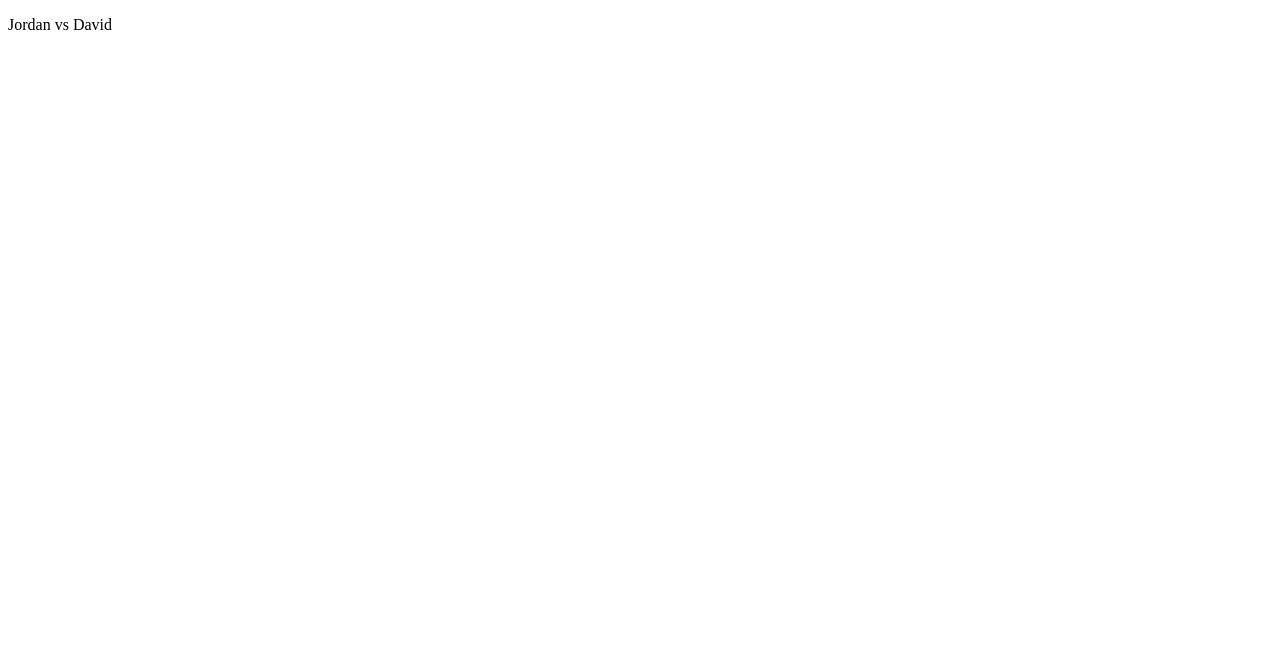
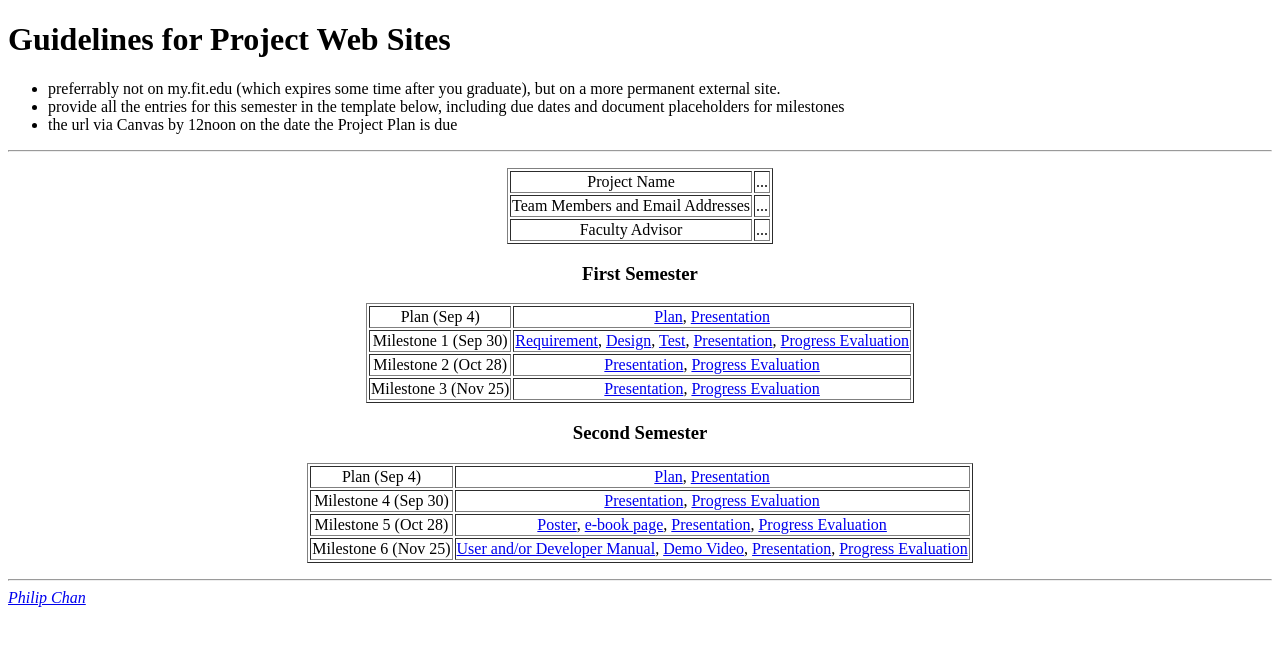
Before and after one commit to moura-pedro/fit.scheduleplanner.github.io, a plain HTML site: page index.html in a window 1280 px wide. Drawn offline with Linux system fonts and the light colour scheme.

Commit message:
Update index.html

```diff
--- a/index.html
+++ b/index.html
@@ -1,9 +1,74 @@
 <!DOCTYPE html>
-<html>
-    <head>
-        <title>Our Project</title>
-    </head>
-    <body>
-        <p>Jordan vs David </p>
-    </body>
-</html>
+<html><head>
+<title></title>
+</head>
+
+<body>
+<h1>Guidelines for Project Web Sites</h1>
+<ul>
+  <li>preferrably not on my.fit.edu (which expires some time after you graduate), but
+    on a more permanent external site.
+  </li><li>provide all the entries for this semester in the template below,
+    including due dates and document placeholders for milestones
+  </li><li>the url via Canvas by 12noon on the date the Project Plan is due
+</li></ul>
+<p>
+</p><hr>
+<p>
+</p><center>
+      <table border="1"><tbody>
+	<tr align="center">
+          <td>Project Name</td>
+          <td>...</td>
+	</tr><tr align="center">
+          <td>Team Members and Email Addresses</td>
+          <td>...</td>
+	</tr><tr align="center">
+          <td>Faculty Advisor</td>
+          <td>...</td></tr>
+      </tbody></table>
+</center>
+<p>
+</p><center>
+<h3>First Semester</h3>
+      <table border="1"><tbody>
+	<tr align="center">
+          <td>Plan (Sep 4)</td>
+          <td><a href="plan1.pdf">Plan</a>, <a href="plan1Pres.pdf">Presentation</a></td>
+	</tr><tr align="center">
+          <td>Milestone 1 (Sep 30)</td>
+          <td><a href="requirement.pdf">Requirement</a>, <a href="design.pdf">Design</a>, <a href="test.pdf">Test</a>, <a href="milestone1.pdf">Presentation</a>, <a href="eval1.pdf">Progress Evaluation</a></td>
+	</tr><tr align="center">
+          <td>Milestone 2 (Oct 28)</td>
+          <td><a href="milestone3.pdf">Presentation</a>, <a href="eval2.pdf">Progress Evaluation</a></td></tr>
+	<tr align="center">
+          <td>Milestone 3 (Nov 25)</td>
+          <td><a href="milestone3.pdf">Presentation</a>, <a href="eval3.pdf">Progress Evaluation</a></td></tr>
+      </tbody></table>
+</center>
+
+<center>
+
+<h3>Second Semester</h3>
+
+      <table border="1"><tbody>
+	<tr align="center">
+          <td>Plan (Sep 4)</td>
+          <td><a href="plan2.pdf">Plan</a>, <a href="plan2Pres.pdf">Presentation</a></td>
+	</tr><tr align="center">
+          <td>Milestone 4 (Sep 30)</td>
+          <td><a href="milestone4.pdf">Presentation</a>, <a href="eval4.pdf">Progress Evaluation</a></td>
+	</tr><tr align="center">
+          <td>Milestone 5 (Oct 28)</td>
+          <td><a href="poster.pdf">Poster</a>, <a href="ebook.pdf">e-book page</a>, <a href="milestone5.pdf">Presentation</a>, <a href="eval5.pdf">Progress Evaluation</a></td></tr>
+	<tr align="center">
+          <td>Milestone 6 (Nov 25)</td>
+          <td><a href="userManual.pdf">User and/or Developer Manual</a>, <a href="demoVideo.jpg">Demo Video</a>, <a href="milestone6.pdf">Presentation</a>, <a href="eval6.pdf">Progress Evaluation</a></td></tr>
+      </tbody></table>
+</center>
+
+<p>
+</p><hr>
+<address><a href="http://www.cs.fit.edu/~pkc/">Philip Chan</a></address>
+
+<div><div style="display: none; position: fixed; top: 30px; width: auto; max-width: 100%; text-align: center; left: 50%; transform: translateX(-50%); z-index: 99999999;"><div style="display: inline-block; font-size: 14px; font-weight: bold; border: 1px solid rgb(240, 195, 109); background-color: rgb(249, 237, 190); padding: 0px 10px; border-radius: 2px; box-shadow: rgba(0, 0, 0, 0.2) 0px 2px 4px;"></div></div></div><div id="hl-aria-live-message-container" aria-live="polite" class="visually-hidden"></div><div id="hl-aria-live-alert-container" role="alert" aria-live="assertive" class="visually-hidden"></div></body></html>
```
